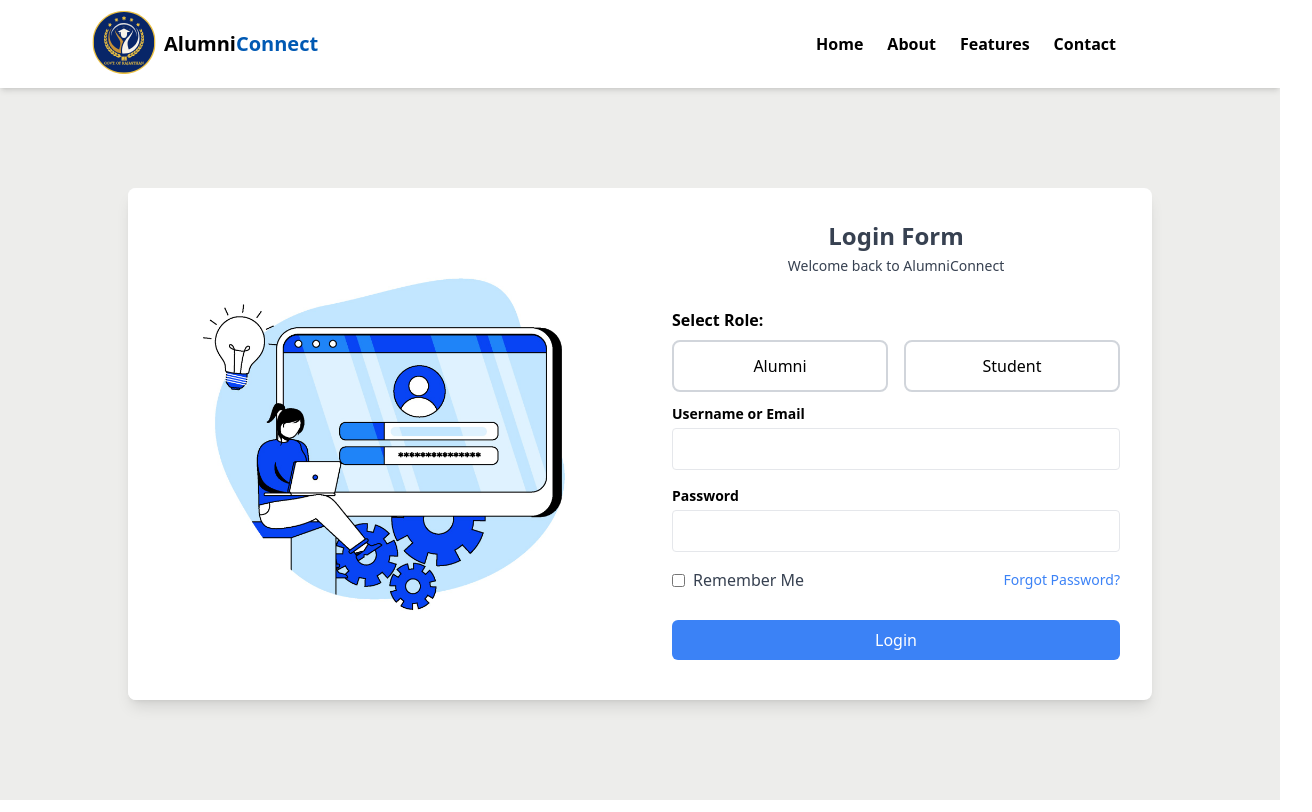
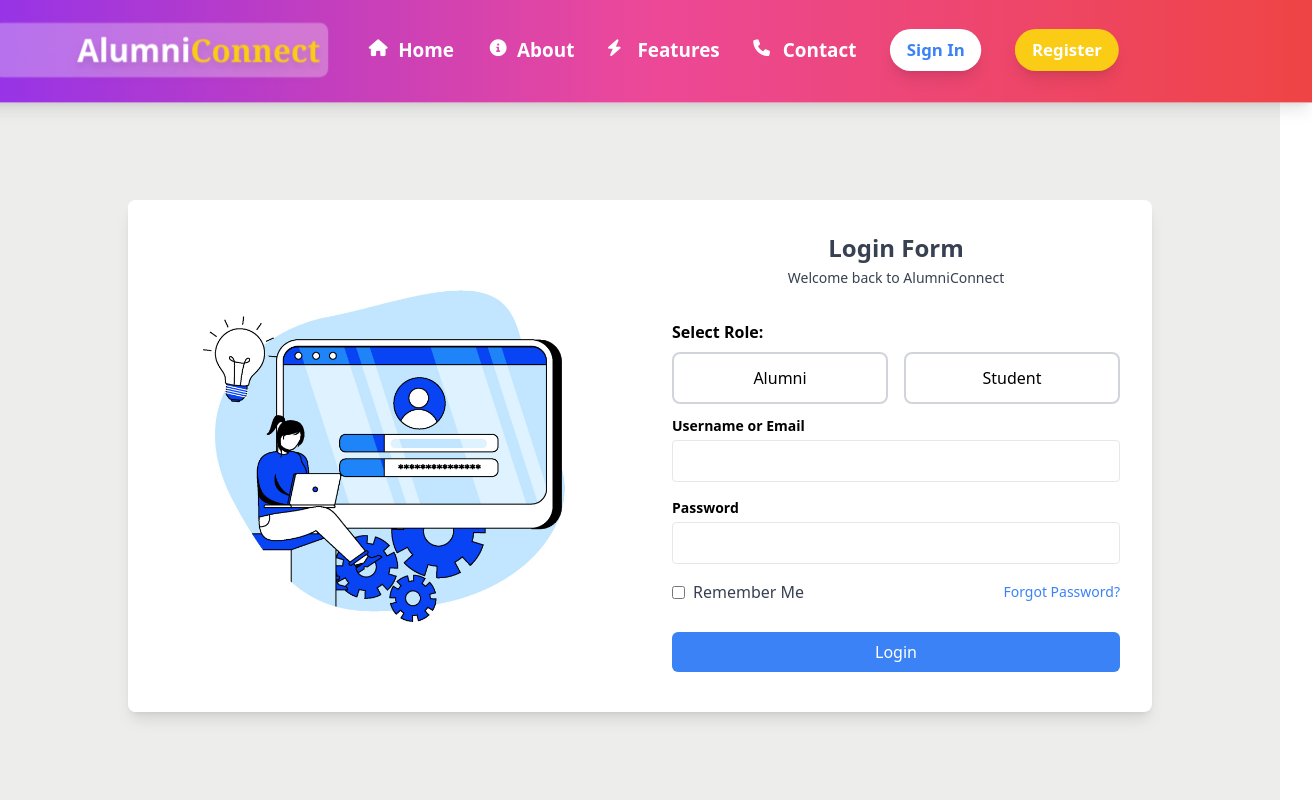
Before and after one commit to Leela-Avinash/SIH1633, a React (Vite) app in the folder Frontend/: page /login in a window 1280 px wide. Shown: the whole page, 1312 px wide, since content can reach past the window. Built offline with nearby package versions, Linux system fonts and the light colour scheme; no server answers.

Commit message:
navbar and sidebar

```diff
--- a/Frontend/src/components/Sidebar.jsx
+++ b/Frontend/src/components/Sidebar.jsx
@@ -2,7 +2,7 @@
 
 const Sidebar = () => {
   return (
-    <aside className="relative top-16 w-80 bg-white p-5">
+    <aside className="fixed top-16 w-80 bg-white p-5">
       <ul className="space-y-4 mt-5">
 
       <li className="pl-5 cursor-pointer hover:rounded-full hover:bg-gray-50 hover:text-custom1 p-2 rounded flex items-center space-x-2 hover:shadow-md group">
--- a/Frontend/src/components/landingNav.jsx
+++ b/Frontend/src/components/landingNav.jsx
@@ -10,44 +10,50 @@
   return (
     <div>
   {/* Navbar */}
-      <div className="shadow-md bg-white container mx-auto flex justify-between items-center p-1">
+  <div className="shadow-lg bg-gradient-to-r from-purple-600 via-pink-500 to-red-500 container mx-auto flex items-center p-6  transform transition-all duration-300 hover:scale-105">
     {/* Logo Section */}
-        <div className="flex items-center pl-0 md:pl-20 sm:mx-0 mx-auto ml-5 sm:ml-0">
-          <img src="../public/logo1.svg" className="h-20 w-20" alt="logo" />
-          <h1 className="pl-0 text-xl font-bold">
+    <div className="flex items-center pl-0 md:pl-20 sm:mx-0 mx-auto ml-5 sm:ml-0 text-white backdrop-blur-lg bg-white/30 p-2 rounded-lg">
+      <h1 className="text-3xl font-extrabold font-sans drop-shadow-lg">
         Alumni
-            <span className="text-custom1 text-xl">Connect
-            </span>
+        <span className="text-yellow-400 text-3xl font-serif">Connect</span>
       </h1>
     </div>
 
     {/* Links for Desktop */}
-        <div className="hidden sm:flex ml-auto space-x-6 lg:ml-auto lg:pr-40 pr-5">
-          <a
-            href="#"
-            className="transition-colors duration-300 font-bold custom-underline hover:text-custom1"
-          >
-            Home
+    <div className="hidden sm:flex ml-auto space-x-8 lg:ml-auto lg:pr-40 pr-5 text-white">
+      <a href="#" className="transition duration-300 flex items-center space-x-2 hover:text-yellow-300 hover:scale-110 transform">
+        <i className="fas fa-home w-5 h-5"></i>
+        <span className="font-bold text-lg">Home</span>
       </a>
       <button
         type="button"
-            onClick={()=>Navigate("/Doc_AI")}
-            className=" transition-colors duration-300 font-bold custom-underline hover:text-custom1"
+        onClick={() => Navigate("/Doc_AI")}
+        className="transition duration-300 flex items-center space-x-2 hover:text-yellow-300 hover:scale-110 transform"
       >
-            About
+        <i className="fas fa-info-circle w-5 h-5"></i>
+        <span className="font-bold text-lg">About</span>
       </button>
-          <a
-            href="#"
-            className=" transition-colors duration-300 font-bold custom-underline hover:text-custom1"
+      <a href="#" className="transition duration-300 flex items-center space-x-2 hover:text-yellow-300 hover:scale-110 transform">
+        <i className="fas fa-bolt w-5 h-5"></i>
+        <span className="font-bold text-lg">Features</span>
+      </a>
+      <a href="#" className="transition duration-300 flex items-center space-x-2 hover:text-yellow-300 hover:scale-110 transform">
+        <i className="fas fa-phone w-5 h-5"></i>
+        <span className="font-bold text-lg">Contact</span>
+      </a>
+      {/* Sign In/Register */}
+      <button
+        type="button"
+        className="bg-white text-blue-500 px-4 py-2 rounded-full hover:bg-gray-100 font-bold shadow-lg transition-all duration-300 hover:scale-105 hover:shadow-xl transform"
       >
-            Features
-          </a>
-          <a
-            href="#"
-            className="transition-colors duration-300 font-bold custom-underline hover:text-custom1"
+        Sign In
+      </button>
+      <button
+        type="button"
+        className="bg-yellow-400 text-white px-4 py-2 rounded-full hover:bg-yellow-500 font-bold shadow-lg transition-all duration-300 hover:scale-105 hover:shadow-xl transform"
       >
-            Contact
-          </a>
+        Register
+      </button>
     </div>
 
     {/* Mobile Menu Icon */}
@@ -56,9 +62,9 @@
         <svg
           xmlns="http://www.w3.org/2000/svg"
           viewBox="0 0 448 512"
-              className="w-8 h-8 text-gray-500 hover:text-green-500 transition-colors duration-300"
+          className="w-8 h-8 text-white hover:text-yellow-300 transition-all duration-300 transform hover:scale-110"
         >
-              <path d="M0 96C0 78.3 14.3 64 32 64l384 0c17.7 0 32 14.3 32 32s-14.3 32-32 32L32 128C14.3 128 0 113.7 0 96zM0 256c0-17.7 14.3-32 32-32l384 0c17.7 0 32 14.3 32 32s-14.3 32-32 32L32 288c-17.7 0-32-14.3-32-32zM448 416c0 17.7-14.3 32-32 32L32 448c-17.7 0-32-14.3-32-32s14.3-32 32-32l384 0c17.7 0 32 14.3 32 32z" />
+          <path d="M..." />
         </svg>
       </button>
     </div>
@@ -67,38 +73,56 @@
   {/* Mobile Menu */}
   <div className={`sm:hidden ${menuOpen ? "block" : "hidden"}`} id="mobile-menu">
     <div className="ml-10 mr-10">
-          <div className="flex flex-col justify-center bg-transparent space-y-4 pt-5 pb-5">
+      <div className="flex flex-col justify-center bg-white shadow-lg space-y-4 pt-5 pb-5 rounded-lg backdrop-blur-lg bg-white/30">
         <a
           href="#"
-              className="pl-5 w-full text-start transition-colors duration-300 font-bold custom-underline hover:text-custom1"
+          className="pl-5 w-full text-start flex items-center space-x-2 text-gray-700 transition duration-300 hover:text-yellow-500 hover:scale-110 transform"
         >
-              Home
+          <i className="fas fa-home w-5 h-5"></i>
+          <span className="font-bold text-lg">Home</span>
         </a>
         <a
           href="#"
-              className="pl-5 w-full text-start  transition-colors duration-300 font-bold custom-underline hover:text-custom1"
+          className="pl-5 w-full text-start flex items-center space-x-2 text-gray-700 transition duration-300 hover:text-yellow-500 hover:scale-110 transform"
         >
-              About
+          <i className="fas fa-info-circle w-5 h-5"></i>
+          <span className="font-bold text-lg">About</span>
         </a>
         <a
           href="#"
-              className="pl-5 text-start transition-colors duration-300 font-bold custom-underline hover:text-custom1"
+          className="pl-5 text-start flex items-center space-x-2 text-gray-700 transition duration-300 hover:text-yellow-500 hover:scale-110 transform"
         >
-              Features
+          <i className="fas fa-bolt w-5 h-5"></i>
+          <span className="font-bold text-lg">Features</span>
         </a>
         <a
           href="#"
-              className="pl-5 text-start transition-colors duration-300 font-bold custom-underline hover:text-custom1"
+          className="pl-5 text-start flex items-center space-x-2 text-gray-700 transition duration-300 hover:text-yellow-500 hover:scale-110 transform"
         >
-              Contact
+          <i className="fas fa-phone w-5 h-5"></i>
+          <span className="font-bold text-lg">Contact</span>
         </a>
+        {/* Mobile Sign In/Register */}
+        <div className="flex justify-start space-x-4 pl-5">
+          <button
+            type="button"
+            className="bg-blue-500 text-white px-4 py-2 rounded-full hover:bg-blue-600 font-bold shadow-lg transition-all duration-300 hover:scale-105 hover:shadow-xl transform"
+          >
+            Sign In
+          </button>
+          <button
+            type="button"
+            className="bg-yellow-400 text-white px-4 py-2 rounded-full hover:bg-yellow-500 font-bold shadow-lg transition-all duration-300 hover:scale-105 hover:shadow-xl transform"
+          >
+            Register
+          </button>
+        </div>
+      </div>
     </div>
   </div>
 </div>
 
 
-          </div>
-
   );
 }
 
--- a/Frontend/src/components/profilePage.jsx
+++ b/Frontend/src/components/profilePage.jsx
@@ -38,20 +38,20 @@
   I am always eager to take on new challenges and continuously improve my knowledge and abilities in web development. My goal is to contribute to innovative projects and collaborate with like-minded professionals in the tech industry.`;
   const shortText = bioText.split(" ").slice(0, 30).join(" ") + "....";
   return (
-    <div className="relative top-20 flex bg-custombg">
+    <div className="relative top-20 flex bg-custombg ml-52">
       <div className="p-6 bg-custombg w-9/12">
         <div className="bg-white shadow-lg rounded-lg overflow-hidden">
           <div className="relative">
             <img
-              className="w-full h-52 object-cover object-center"
-              // src={user.profilepic}
+              className="w-full h-52 object-cover object-center "
+              //  src={user.profilepic}
               src="../public/background.jpg"
               alt="Background"
             />
 
             <div className="absolute top-16 left-12">
               <img
-                className="w-52 h-52 rounded-full object-cover"
+                className="w-52 h-52 rounded-full object-cover border-8 border-white"
                 src={user.profilepic}
                 alt="User"
               />
```
Lines whose indentation alone changed are shown as unchanged.
